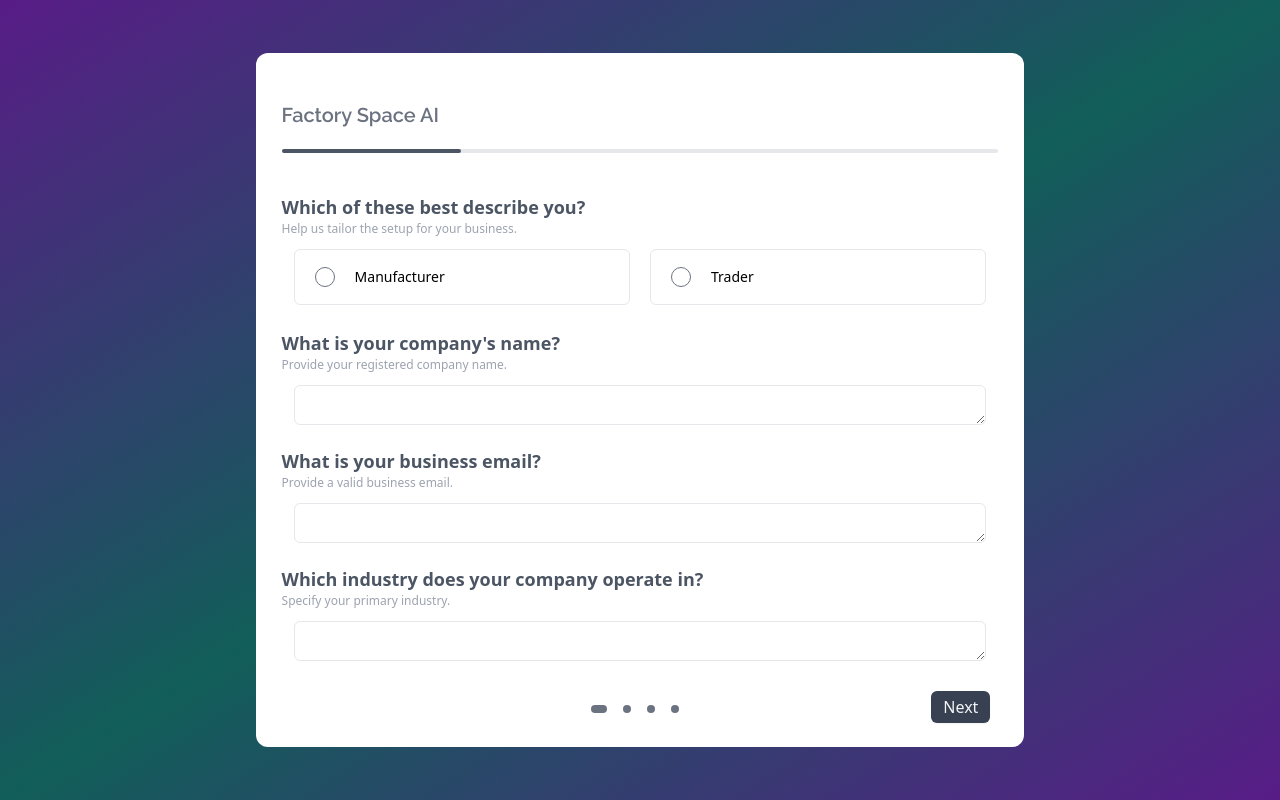
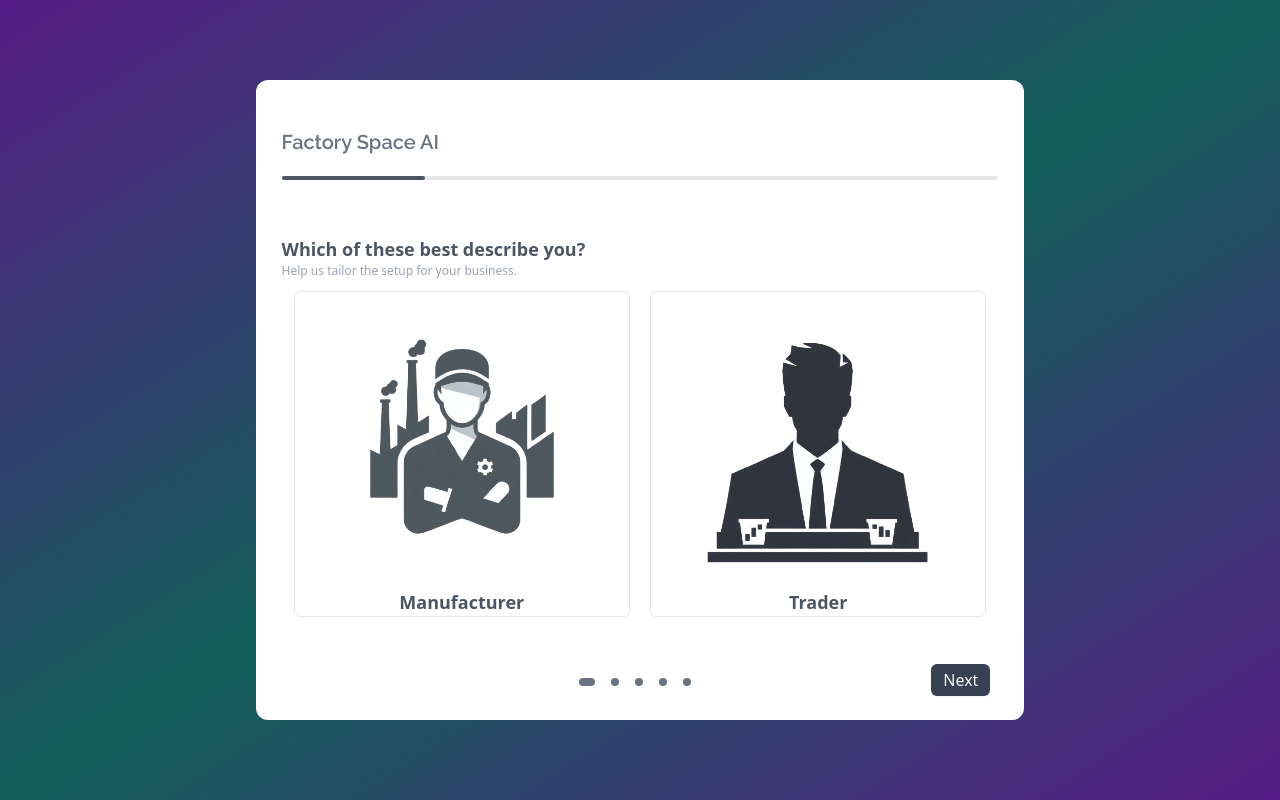
Before and after one commit to BasudevBharatBhushan/factory-space, a React (Vite) app: page /connect in a window 1280 px wide. Built offline with nearby package versions, Linux system fonts and the light colour scheme.

Commit message:
update questioner slide 1

```diff
--- a/src/assets/Elements/TransparentButton.jsx
+++ /dev/null
@@ -1,7 +0,0 @@
-import React from "react";
-
-const TransparentButton = () => {
-  return <div>TransparentButton</div>;
-};
-
-export default TransparentButton;
--- a/src/components/Slide/SlideFooterButton.jsx
+++ b/src/components/Slide/SlideFooterButton.jsx
@@ -39,6 +39,11 @@ const SlideFooterButton = ({ isLastSlide, slideNo }) => {
             slideNo === 4 ? "w-4" : "w-2"
           } `}
         ></div>
+        <div
+          className={` h-2 mx-2 bg-gray-500 rounded-full ${
+            slideNo === 5 ? "w-4" : "w-2"
+          } `}
+        ></div>
       </div>
       {!isLastSlide ? (
         <button
--- a/src/components/Slide/SlideQuestioner.jsx
+++ b/src/components/Slide/SlideQuestioner.jsx
@@ -1,5 +1,6 @@
 import React, { useContext } from "react";
 import { ConnectContext } from "../../context/ConnectContext";
+import { Trader, Manufacturer } from "../../utils";
 
 const SlideQuestioner = ({ slideQuestions }) => {
   const {
@@ -23,6 +24,59 @@ const SlideQuestioner = ({ slideQuestions }) => {
             <p className="text-xs font-extralight text-gray-400">
               {obj.description}
             </p>
+            {obj.type === "designation" && (
+              <div className="slide-question-choices p-3 grid grid-cols-1 lg:grid-cols-2 justify-items-stretch gap-5 mb-2">
+                {obj.options.map((option, index) => {
+                  const isSelected = questionsResponse.find(
+                    (question) => question.response === option
+                  );
+                  return (
+                    <div
+                      className={`choice-container min-h-14 h-auto px-5 border ${
+                        isSelected
+                          ? " border-gray-500 border-2 bg-gray-100 "
+                          : ""
+                      } hover:border-gray-400 hover:bg-gray-50 rounded-md flex flex-col justify-start items-center cursor-pointer`}
+                      key={index}
+                      onClick={() =>
+                        updateQuestionsResponse({
+                          id: obj.id,
+                          response: option,
+                          fieldName: obj.fieldName,
+                        })
+                      }
+                    >
+                      <div className="w-[20vw] py-5">
+                        {option === "Trader" ? (
+                          <img src={Trader} alt="" />
+                        ) : (
+                          <img src={Manufacturer} alt="" />
+                        )}
+                      </div>
+
+                      {/* <div
+                        className={`choice-box rounded-full w-4 h-4 mr-2 lg:w-5 lg:h-5 lg:mr-5 border  ${
+                          isSelected
+                            ? "border-4 border-gray-600"
+                            : "border-gray-500"
+                        }`}
+                      /> */}
+                      <div className="choice-option">
+                        <p
+                          className={`  ${
+                            isSelected
+                              ? "text-gray-800 font-bold"
+                              : "text-gray-600 font-semibold"
+                          } text-sm lg:text-lg   `}
+                        >
+                          {option}
+                        </p>
+                      </div>
+                    </div>
+                  );
+                })}
+              </div>
+            )}
             {obj.type === "mcq" && (
               <div className="slide-question-choices p-3 grid grid-cols-1 lg:grid-cols-2 justify-items-stretch gap-5 mb-2">
                 {obj.options.map((option, index) => {
--- a/src/constants/index.js
+++ b/src/constants/index.js
@@ -16,7 +16,7 @@ import {
   faLinkedinIn,
 } from "@fortawesome/free-brands-svg-icons";
 import { faT } from "@fortawesome/free-solid-svg-icons";
-
+import { Trader, Manufacturer } from "../utils";
 export const navLists = ["Home", "Connect"];
 
 export const companyName = "Factory Space AI";
@@ -26,15 +26,15 @@ export const companyTagline =
 export const socialLinks = [
   {
     icon: faLinkedinIn,
-    link: "linkedin.com/company/FactorySpace",
+    link: "https://linkedin.com/company/FactorySpace",
   },
   {
     icon: faXTwitter,
-    link: "x.com/FactorySpace",
+    link: "https://x.com/FactorySpace",
   },
   {
     icon: faFacebook,
-    link: "facebook.com/factoryspace",
+    link: "https://facebook.com/factoryspace",
   },
 ];
 
@@ -140,10 +140,16 @@ export const ManufacturerSlides = [
         id: 1,
         question: "Which of these best describe you?",
         description: "Help us tailor the setup for your business.",
-        type: "mcq",
+        type: "designation",
         options: ["Manufacturer", "Trader"],
         fieldName: "designation",
+        image: Manufacturer,
       },
+    ],
+  },
+  {
+    SlideNo: 2,
+    Questioner: [
       {
         id: 2,
         question: "What is your company's name?",
@@ -168,7 +174,7 @@ export const ManufacturerSlides = [
     ],
   },
   {
-    SlideNo: 2,
+    SlideNo: 3,
     Questioner: [
       {
         id: 5,
@@ -193,7 +199,7 @@ export const ManufacturerSlides = [
     ],
   },
   {
-    SlideNo: 3,
+    SlideNo: 4,
     Questioner: [
       {
         id: 7,
@@ -219,7 +225,7 @@ export const ManufacturerSlides = [
     ],
   },
   {
-    SlideNo: 4,
+    SlideNo: 5,
     Questioner: [
       {
         id: 9,
@@ -240,10 +246,16 @@ export const TraderSlides = [
         id: 1,
         question: "Which of these best describe you?",
         description: "Help us tailor the setup for your business.",
-        type: "mcq",
+        type: "designation",
         options: ["Manufacturer", "Trader"],
         fieldName: "designation",
+        image: Trader,
       },
+    ],
+  },
+  {
+    SlideNo: 2,
+    Questioner: [
       {
         id: 2,
         question: "What is your company's name?",
@@ -268,7 +280,7 @@ export const TraderSlides = [
     ],
   },
   {
-    SlideNo: 2,
+    SlideNo: 3,
     Questioner: [
       {
         id: 5,
@@ -295,7 +307,7 @@ export const TraderSlides = [
     ],
   },
   {
-    SlideNo: 3,
+    SlideNo: 4,
     Questioner: [
       {
         id: 8,
@@ -322,7 +334,7 @@ export const TraderSlides = [
     ],
   },
   {
-    SlideNo: 4,
+    SlideNo: 5,
     Questioner: [
       {
         id: 10,
--- a/src/utils/index.js
+++ b/src/utils/index.js
@@ -16,6 +16,9 @@ import gear from "../assets/Background/gear.png";
 import workspace from "../assets/Background/workspace.jpg";
 
 import thumbnail1 from "../assets/Thumbnail/Thumbnail1.jpg";
+
+import trader from "../assets/Elements/Trader.png";
+import manufacturer from "../assets/Elements/Manufacturer.png";
 
 import HeroVideo1 from "../assets/Videos/Hero1.mp4";
 import HeroVideo2 from "../assets/Videos/Hero2.mp4";
@@ -45,3 +48,6 @@ export const Thumbnail1 = thumbnail1;
 
 export const Gear = gear;
 export const Workspace = workspace;
+
+export const Trader = trader;
+export const Manufacturer = manufacturer;
```
Also changed, not shown: src/assets/Elements/Manufacturer.png (added), src/assets/Elements/Trader.png (added).
